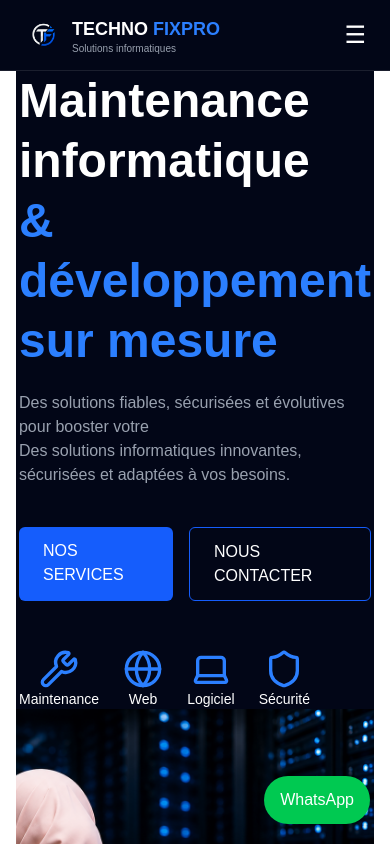
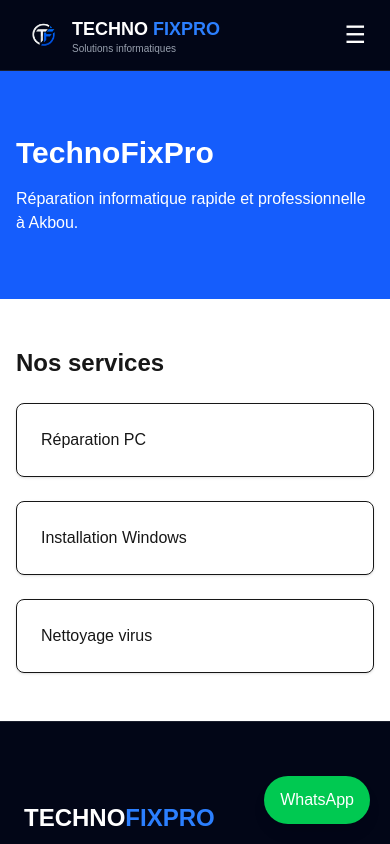
Before and after one commit to taousbechia/technofixpro-next, a Next.js app: page / in a window 390 px wide. Shown: the top 844 px of the page. Built offline with nearby package versions, Linux system fonts and the light colour scheme.

Commit message:
fix responsive + overflow

```diff
--- a/app/globals.css
+++ b/app/globals.css
@@ -1,7 +1,3 @@
-
-
-
-
 @import "tailwindcss";
 
 :root {
@@ -9,10 +5,11 @@
   --foreground: #171717;
 }
 
+/* RESET PROPRE */
 html, body {
   margin: 0;
   padding: 0;
-  overflow: hidden; /* 🔥 FIX VIDE À DROITE */
+  overflow-x: hidden; /* ✅ seulement horizontal */
 }
 
 body {
@@ -21,7 +18,7 @@
   font-family: Arial, Helvetica, sans-serif;
 }
 
-/* sécurise tous les éléments */
+/* FIX GLOBAL */
 * {
   box-sizing: border-box;
 }
--- a/app/layout.tsx
+++ b/app/layout.tsx
@@ -1,37 +1,17 @@
-
-
-
-
 
 
 
 import type { Metadata } from "next";
-import { Geist, Geist_Mono } from "next/font/google";
 import "./globals.css";
 import Navbar from "./components/Navbar";
 import Footer from "./components/Footer";
 
-const geistSans = Geist({
-  variable: "--font-geist-sans",
-  subsets: ["latin"],
-});
-
-const geistMono = Geist_Mono({
-  variable: "--font-geist-mono",
-  subsets: ["latin"],
-});
-
 export const metadata: Metadata = {
-  title: "TechnoFixPro - Réparation informatique à Akbou",
-  description:
-    "TechnoFixPro vous propose la réparation informatique, service professionnel et fiable.",
-
+  title: "TechnoFixPro",
+  description: "Réparation informatique à Akbou",
   icons: {
     icon: "/favicon.ico",
   },
-
-  keywords: ["réparation PC", "informatique", "Akbou", "TechnoFixPro"],
-  authors: [{ name: "TechnoFixPro" }],
 };
 
 export default function RootLayout({
@@ -40,29 +20,25 @@
   children: React.ReactNode;
 }) {
   return (
-    <html
-      lang="fr"
-      className={`${geistSans.variable} ${geistMono.variable} h-full antialiased`}
-    >
-      <body className="min-h-screen flex flex-col overflow-x-hidden">
+    <html lang="fr">
+      <body className="overflow-x-hidden">
 
-        {/* 🔝 NAVBAR */}
+        {/* NAVBAR */}
         <Navbar />
 
-        {/* 📄 CONTENU (FIX ICI) */}
-        <main className="flex-1 w-full max-w-7xl mx-auto px-4 md:px-8">
+        {/* CONTENU FULL WIDTH */}
+        <main className="w-full">
           {children}
         </main>
 
-        {/* 🔻 FOOTER */}
+        {/* FOOTER */}
         <Footer />
 
-        {/* 💬 WHATSAPP FIXED */}
+        {/* WHATSAPP */}
         <a
           href="https://wa.me/213672970329"
           target="_blank"
-          rel="noopener noreferrer"
-          className="fixed bottom-5 right-5 bg-green-500 hover:bg-green-600 text-white px-4 py-3 rounded-full shadow-lg z-50"
+          className="fixed bottom-5 right-5 bg-green-500 text-white px-4 py-3 rounded-full shadow-lg z-50"
         >
           WhatsApp
         </a>
--- a/app/page.tsx
+++ b/app/page.tsx
@@ -1,17 +1,47 @@
-import Hero from "./components/Hero";
-import Services from "./components/Services";
-import Stats from "./components/Stats";
-import Projects from "./components/Projects";
+
+
+
+
+
+
+
+
+
+
 
 export default function Home() {
   return (
-    <main>
-      <Hero />
-      <Services />
-      <Stats />
+    <div className="w-full">
 
-      <Projects />
+      {/* HERO */}
+      <section className="w-full bg-blue-600 text-white py-16 px-4 md:px-8">
+        <h1 className="text-3xl md:text-5xl font-bold">
+          TechnoFixPro
+        </h1>
+        <p className="mt-4 max-w-xl">
+          Réparation informatique rapide et professionnelle à Akbou.
+        </p>
+      </section>
 
-    </main>
+      {/* SERVICES */}
+      <section className="w-full py-12 px-4 md:px-8">
+        <h2 className="text-2xl md:text-3xl font-bold mb-6">
+          Nos services
+        </h2>
+
+        <div className="grid md:grid-cols-3 gap-6">
+          <div className="p-6 border rounded-lg shadow">
+            Réparation PC
+          </div>
+          <div className="p-6 border rounded-lg shadow">
+            Installation Windows
+          </div>
+          <div className="p-6 border rounded-lg shadow">
+            Nettoyage virus
+          </div>
+        </div>
+      </section>
+
+    </div>
   );
 }
```
